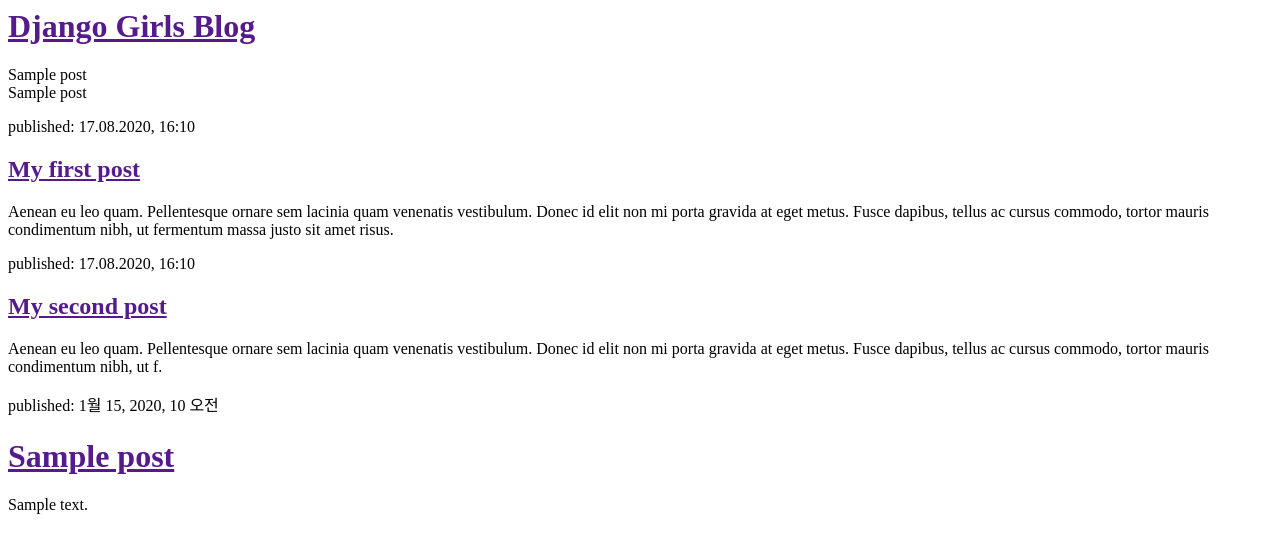
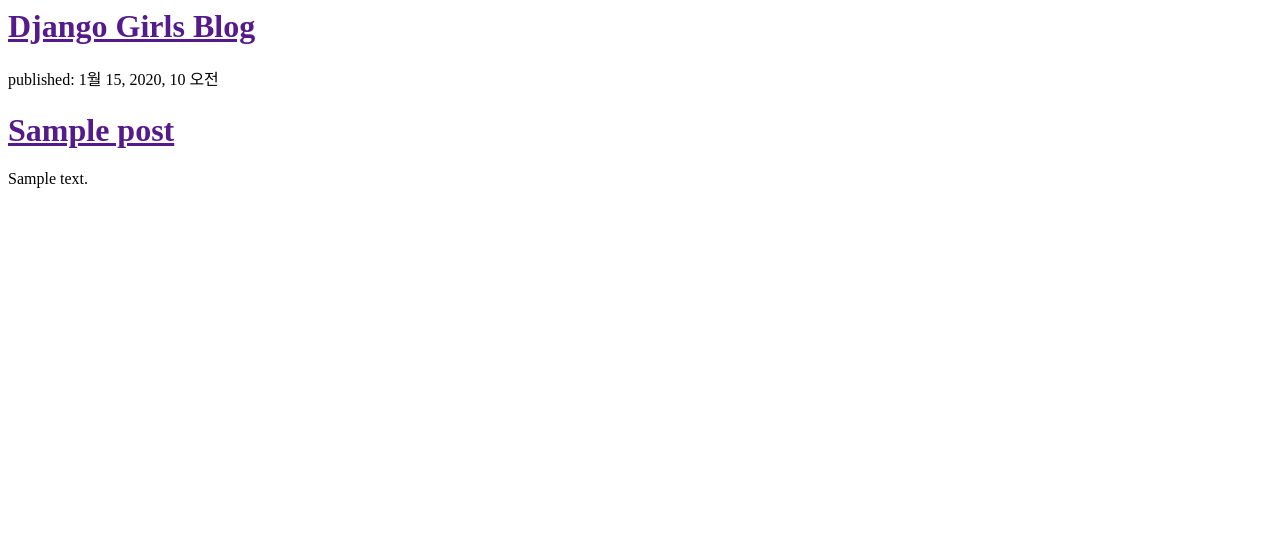
Before and after one commit to janejane516/my-first-blog, a Django app: template blog/templates/blog/post_list.html in a window 1280 px wide. Shown: the top 553 px of the page. Run offline with Django 3.2, Linux system fonts and the light colour scheme; the template is opened without the code that fills it: most values are stand-ins (such as "Sample title", 1, 10 or a date in 2020).

Commit message:
modified templates

```diff
--- a/blog/templates/blog/post_list.html
+++ b/blog/templates/blog/post_list.html
@@ -6,33 +6,12 @@
 		<div>
 			<h1><a href="">Django Girls Blog</a></h1>
 		</div>
-
+		{% for post in posts %}
 		<div>
-			{{ post }}
+			<p>published: {{ post.published_date }}</p>
+			<h1><a href="">{{ post.title }}</a></h1>
+			<p>{{ post.text|linebreaksbr }}</p>
 		</div>
-
-		<div>
-			{{ post }}
-		</div>
-
-		<div>
-			<p>published: 17.08.2020, 16:10</p>
-			<h2><a href="">My first post</a></h2>
-			<p>Aenean eu leo quam. Pellentesque ornare sem lacinia quam venenatis vestibulum. Donec id elit non mi porta gravida at eget metus. Fusce dapibus, tellus ac cursus commodo, tortor mauris condimentum nibh, ut fermentum massa justo sit amet risus.</p>
-		</div>
-
-		<div>
-			<p>published: 17.08.2020, 16:10</p>
-			<h2><a href="">My second post</a></h2>
-			<p>Aenean eu leo quam. Pellentesque ornare sem lacinia quam venenatis vestibulum. Donec id elit non mi porta gravida at eget metus. Fusce dapibus, tellus ac cursus commodo, tortor mauris condimentum nibh, ut f.</p>
-		</div>
-
-		{% for post in posts %}
-			<div>
-				<p>published: {{ post.published_date }}</p>
-				<h1><a href="">{{ post.title }}</a></h1>
-				<p>{{ post.text|linebreaksbr }}</p>
-			</div>
 		{% endfor %}
-		</body>
+	</body>
 </html>
```
